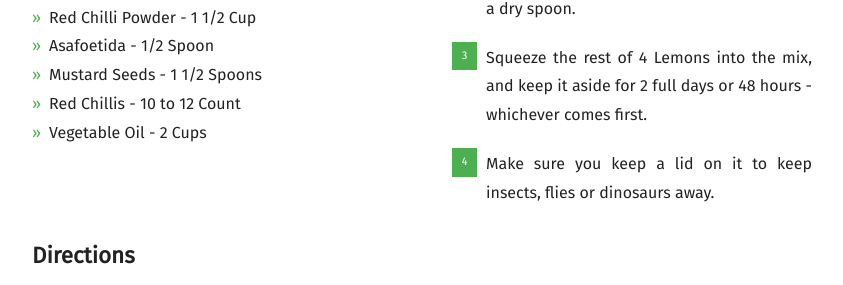
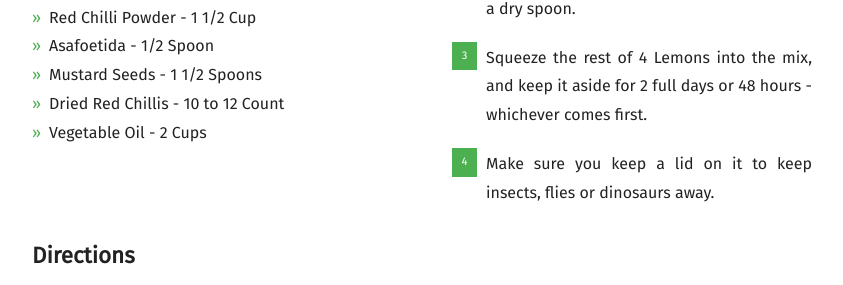
Before and after one commit to mallikasdishes/github.io, a Jekyll site: the page built from _posts/2019-02-18-lemon-pickle.md, in a window 1280 px wide and 900 px high, scrolled down 1116 px. Shown: the part 166-451 px from the top of the window, without its empty margins (58-901 px from the left). Built offline with Jekyll 4.4.1, drawn with Linux system fonts in a browser that asks for light colours; nearby versions of some CDN libraries; some web fonts are replaced; comment, search, counter and statistics services are not loaded.

Commit message:
Update 2019-02-18-lemon-pickle.md

```diff
--- a/_posts/2019-02-18-lemon-pickle.md
+++ b/_posts/2019-02-18-lemon-pickle.md
@@ -29,7 +29,7 @@ recipe:
       * Red Chilli Powder - 1 1/2 Cup
       * Asafoetida - 1/2 Spoon
       * Mustard Seeds - 1 1/2 Spoons
-      * Red Chillis - 10 to 12 Count
+      * Dried Red Chillis - 10 to 12 Count
       * Vegetable Oil - 2 Cups
   directions_markdown: |-
       1. Hopefully you've followed the preparation details. After waiting for a couple days...
```
